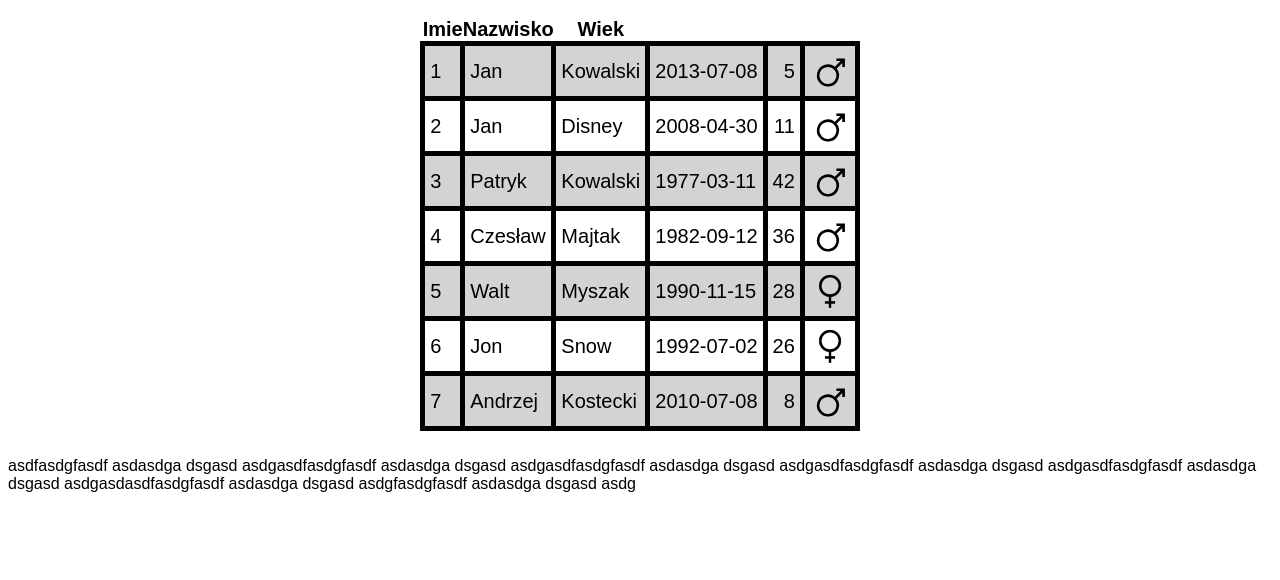
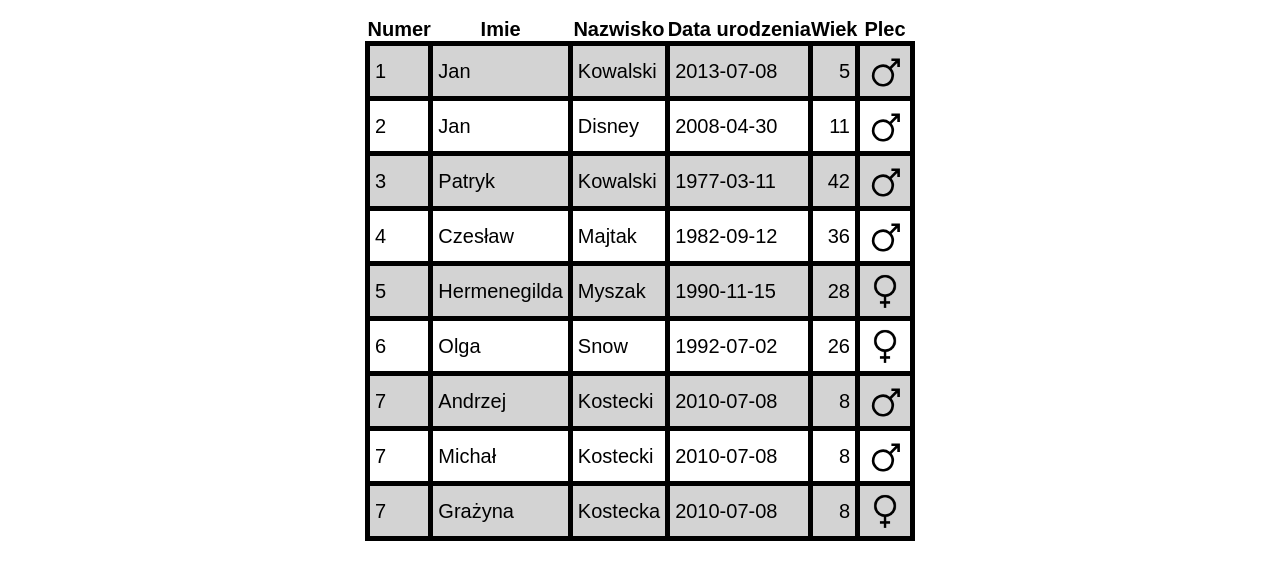
Before and after one commit to programistyczna-samodzielnosc/responsive-table, a plain HTML site: page index.html in a window 1280 px wide. Drawn offline with Linux system fonts and the light colour scheme.

Commit message:
Zmiana logiki plci, kodowanie utf8

```diff
--- a/grid.js
+++ b/grid.js
@@ -31,14 +31,14 @@ function getPeople() {
         },
         {
             "id": 5,
-            "fname": "Walt",
+            "fname": "Hermenegilda",
             "sname": "Myszak",
             "birthdate": "1990-11-15",
             "sex": "W"
         },
         {
             "id": 6,
-            "fname": "Jon",
+            "fname": "Olga",
             "sname": "Snow",
             "birthdate": "1992-07-02",
             "sex": "W"
@@ -49,16 +49,45 @@ function getPeople() {
             "sname": "Kostecki",
             "birthdate": "2010-07-08",
             "sex": "M"
+        },
+        {
+            "id": 7,
+            "fname": "Michał",
+            "sname": "Kostecki",
+            "birthdate": "2010-07-08"
+        },
+        {
+            "id": 7,
+            "fname": "Grażyna",
+            "sname": "Kostecka",
+            "birthdate": "2010-07-08"
         }
     ]
 }
 
+function getSex(person) {
+    if (person.sex===undefined) {
+        return getSexByName(person)
+    }
+    return getSexByProperty(person)
+}
+
+function getSexByProperty(person) {
+    console.log('byProperty', person)
+    return (person.sex ==='M') ? 'images/mars.svg' : 'images/venus.png'
+}
+
+function getSexByName(person) {
+    console.log('byName', person)
+    return (person.fname.slice(-1)!== 'a') ? 'images/mars.svg' : 'images/venus.png'
+}
 
 function gridRow(person) {
 
     const { id, fname, sname, birthdate } = person
     const age = calculateDate(birthdate)
-    const sexImageUrl = (person.sex ==='M') ? 'images/mars.svg' : 'images/venus.png'
+
+    const sexImageUrl = getSex(person)
     return `
 
     <td class="id">${id}</td>
@@ -96,10 +125,6 @@ function grid() {
         tr.id = `person-${people[i].id}`
         table.appendChild(tr)
     }
-
-    console.log('people', people)
 }
 
-
-
 window.onload = grid;
--- a/index.html
+++ b/index.html
@@ -4,22 +4,21 @@
     <title>Responsive Table</title>
     <link rel="stylesheet" href="style.css">
     <script src="grid.js"></script>
+    <meta charset="utf8">
 </head>
 
 <body>
     <div class="world">
         <table class="people" cellspacing="0" cellpadding="0">
             <tr class="headers">
+                <th>Numer</th>
                 <th>Imie</th>
                 <th>Nazwisko</th>
+                <th>Data urodzenia</th>
                 <th>Wiek</th>
+                <th>Plec</th>
             </tr>
         </table>
     </div>
-    <p>asdfasdgfasdf asdasdga dsgasd asdgasdfasdgfasdf asdasdga dsgasd asdgasdfasdgfasdf asdasdga dsgasd
-        asdgasdfasdgfasdf asdasdga dsgasd asdgasdfasdgfasdf asdasdga dsgasd asdgasdasdfasdgfasdf asdasdga dsgasd
-        asdgfasdgfasdf asdasdga dsgasd asdg</p>
-
 </body>
-
 </html>
```
